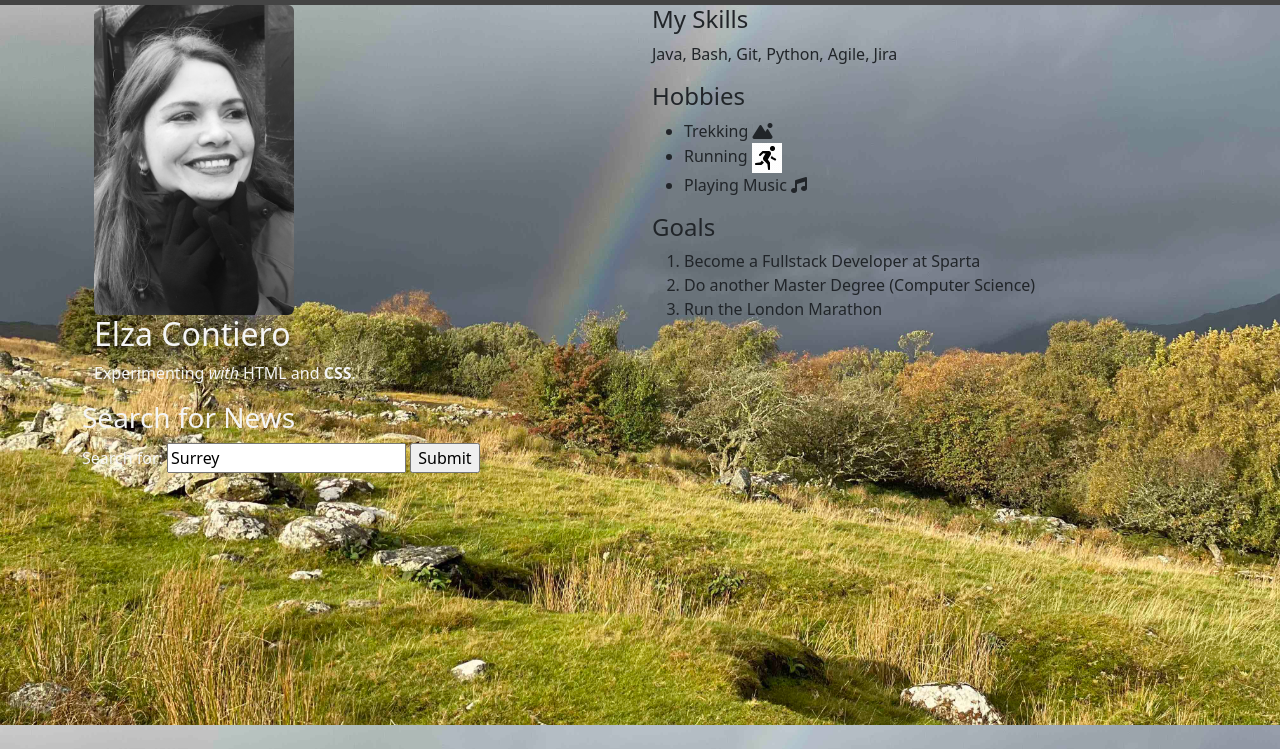
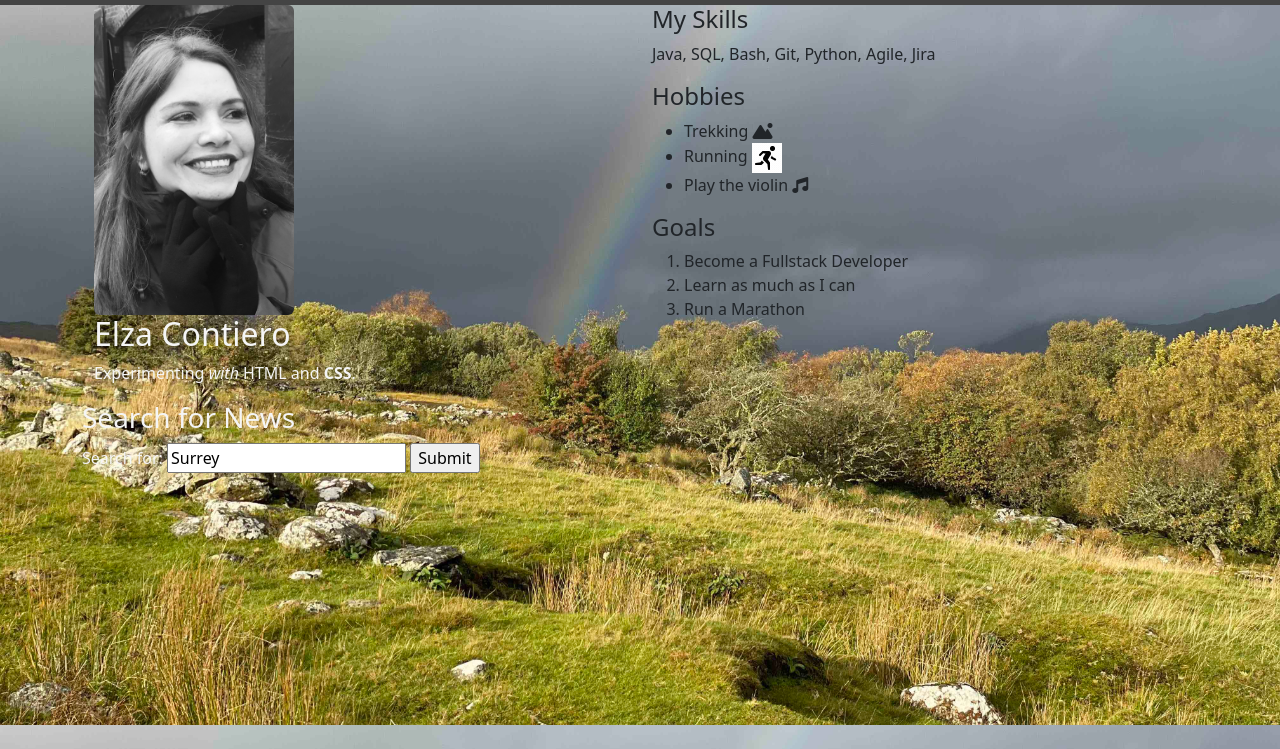
Before and after one commit to elzacontiero/elzacontiero.github.io, a plain HTML site: page index.html in a window 1280 px wide. Shown: the part 51-800 px from the top of the page. Drawn offline with nearby package versions, Linux system fonts and the light colour scheme.

Commit message:
Updating website

```diff
--- a/index.html
+++ b/index.html
@@ -51,19 +51,19 @@
             <!-- [Line 9] Bootstrap start of 2nd column  -->
             <div class="col">
               <h4>My Skills</h4>
-              <p>Java, Bash, Git, Python, Agile, Jira</p>
+              <p>Java, SQL, Bash, Git, Python, Agile, Jira</p>
               <h4>Hobbies</h4>
               <ul>
                   <li>Trekking <i class="fa-sharp fa-solid fa-mountain-sun"></i></li>
                   <li>Running <img src="icons8-running.gif" /></li>
-                  <li id="music">Playing Music <i class="fa-solid fa-music"></i> </li>
+                  <li id="music">Play the violin <i class="fa-solid fa-music"></i> </li>
               </ul>
 
               <h4>Goals</h4>
               <ol>
-                  <li>Become a Fullstack Developer at Sparta</li>
-                  <li>Do another Master Degree (Computer Science)</li>
-                  <li>Run the London Marathon</li>
+                  <li>Become a Fullstack Developer</li>
+                  <li>Learn as much as I can</li>
+                  <li>Run a Marathon</li>
               </ol>
             </div>
           </div>
```
Also changed, not shown: 1 other file.
